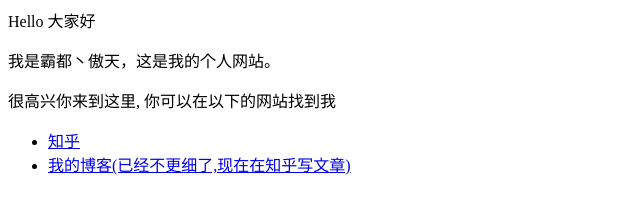
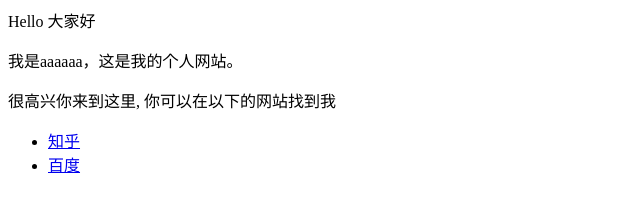
Before and after one commit to peng456/tools.github.io, a plain HTML site: page index.html in a window 1280 px wide. Shown: the whole page, without its empty margins (0-640 px from the left). Drawn offline with Linux system fonts and the light colour scheme.

Commit message:
Update index.html

```diff
--- a/index.html
+++ b/index.html
@@ -1,8 +1,8 @@
 <p>Hello 大家好</p>
-<p>我是霸都丶傲天，这是我的个人网站。 </p>
+<p>我是aaaaaa，这是我的个人网站。 </p>
 <p>很高兴你来到这里, 你可以在以下的网站找到我</p>
 
 <ul>
-  <li> <a href="https://www.zhihu.com/people/AJLoveChina">知乎</a> </li>
-  <li> <a href="http://hejie.nigeerhuo.com">我的博客(已经不更细了,现在在知乎写文章)</a> </li>
+  <li> <a href="https://www.zhihu.com">知乎</a> </li>
+  <li> <a href="http://www.baidu.com">百度</a> </li>
 </ul>
```
